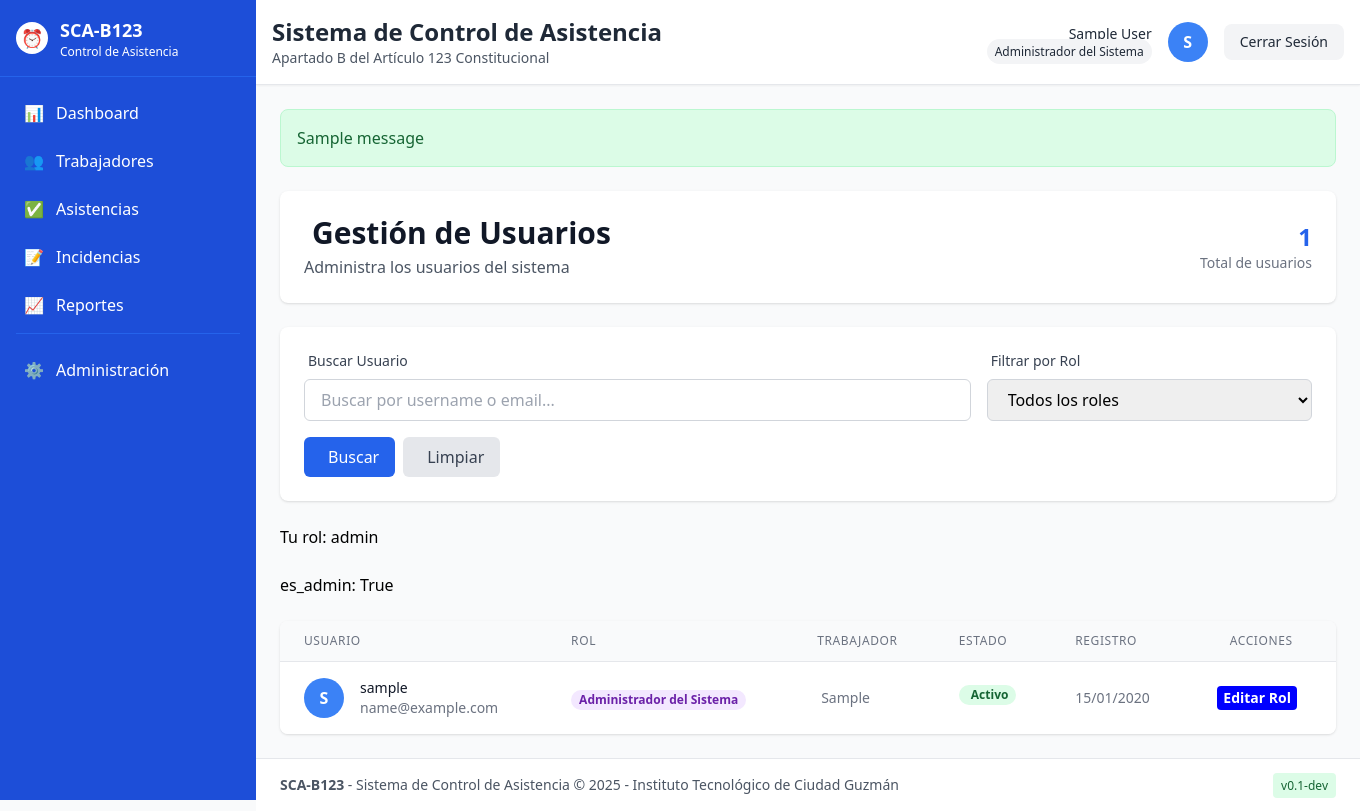
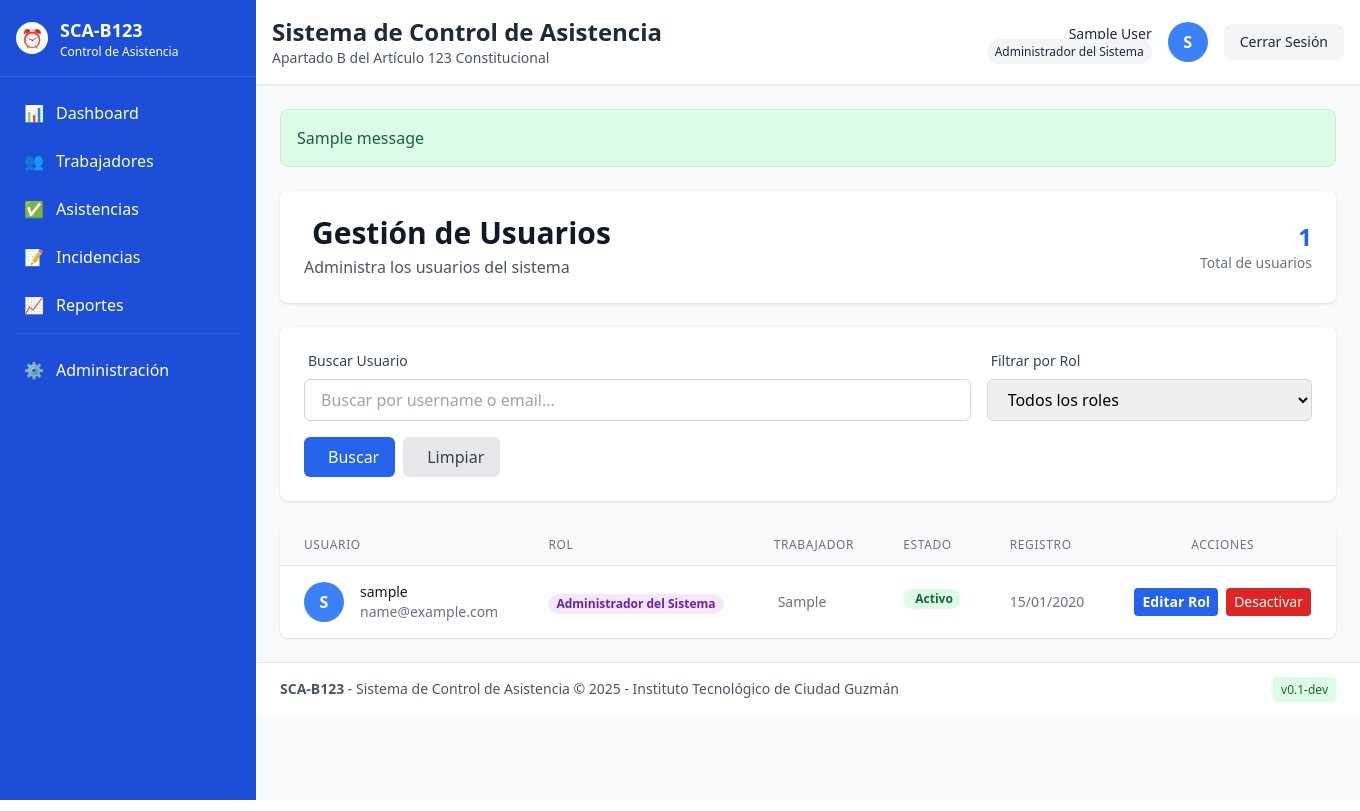
Before and after one commit to JulisesSources/Django-allauth-Colaborativo, a Django app: page /accounts/usuarios/ in a window 1360 px wide. Run offline with Django 5.2, Linux system fonts and the light colour scheme; a user stored in the database is signed in; tables that the repository leaves empty hold one stand-in row (values such as "Sample post"); one stand-in notice (Sample message) is shown; some libraries are stand-ins or nearby versions.

Commit message:
fix: ajustar vistas y plantilla de usuarios para reflejar cambios en permisosy perfil

```diff
--- a/apps/accounts/views.py
+++ b/apps/accounts/views.py
@@ -63,7 +63,7 @@ def lista_usuarios(request):
     query = request.GET.get('q', '')
     rol_filtro = request.GET.get('rol', '')
 
-    usuarios = User.objects.select_related('perfil').filter(is_active=True)
+    usuarios = User.objects.select_related('perfil').all()
 
     if query:
         usuarios = usuarios.filter(
--- a/templates/account/lista_usuarios.html
+++ b/templates/account/lista_usuarios.html
@@ -68,10 +68,6 @@
             </div>
         </form>
     </div>
-
-    <!-- TEST: mostrar rol y es_admin -->
-    <p>Tu rol: {{ request.user.perfil.rol }}</p>
-    <p>es_admin: {{ es_admin }}</p>
 
     <!-- Tabla de Usuarios -->
     <div class="bg-white shadow rounded-lg overflow-hidden">
@@ -154,33 +150,33 @@
                         <td class="px-6 py-4 whitespace-nowrap text-center text-sm font-medium">
                             <div class="flex items-center justify-center space-x-2">
                                 {% if es_admin %}
-                                <!-- Botón de editar rol visible -->
+                                <!-- Botón de editar rol -->
                                 <a href="{% url 'accounts:asignar_rol' usuario.id %}"
-                                   style="color:white; font-weight:bold; background:blue; padding:2px 6px; border-radius:4px;"
+                                   class="px-2 py-1 text-white font-bold bg-blue-600 rounded hover:bg-blue-700"
                                    title="Editar rol">
                                     Editar Rol
                                 </a>
-                                {% endif %}
-
+                                <!-- Botón activar/desactivar -->
                                 {% if usuario.is_active %}
                                 <form method="post" action="{% url 'accounts:desactivar_usuario' usuario.id %}" class="inline">
                                     {% csrf_token %}
                                     <button type="submit"
-                                            class="text-red-600 hover:text-red-900"
+                                            class="px-2 py-1 text-white bg-red-600 rounded hover:bg-red-700"
                                             title="Desactivar usuario"
                                             onclick="return confirm('¿Estás seguro de desactivar este usuario?')">
-                                        <i class="fas fa-user-slash"></i>
+                                        Desactivar
                                     </button>
                                 </form>
                                 {% else %}
                                 <form method="post" action="{% url 'accounts:activar_usuario' usuario.id %}" class="inline">
                                     {% csrf_token %}
                                     <button type="submit"
-                                            class="text-green-600 hover:text-green-900"
+                                            class="px-2 py-1 text-white bg-green-600 rounded hover:bg-green-700"
                                             title="Activar usuario">
-                                        <i class="fas fa-user-check"></i>
+                                        Activar
                                     </button>
                                 </form>
+                                {% endif %}
                                 {% endif %}
                             </div>
                         </td>
@@ -203,3 +199,36 @@
     </div>
 </div>
 {% endblock %}
+
+{% block extra_js %}
+<!-- Toast de mensajes -->
+<div id="toast-container" class="fixed top-4 right-4 space-y-2 z-50"></div>
+
+<script>
+    const toastContainer = document.getElementById('toast-container');
+
+    {% if messages %}
+        {% for message in messages %}
+            const msgDiv = document.createElement('div');
+            msgDiv.className = "px-4 py-2 rounded shadow text-white font-medium text-sm transition-all duration-300";
+
+            {% if message.tags == 'success' %}
+                msgDiv.classList.add('bg-green-500');
+            {% elif message.tags == 'error' %}
+                msgDiv.classList.add('bg-red-500');
+            {% else %}
+                msgDiv.classList.add('bg-gray-500');
+            {% endif %}
+
+            msgDiv.textContent = "{{ message }}";
+            toastContainer.appendChild(msgDiv);
+
+            // Desaparecer después de 3s
+            setTimeout(() => {
+                msgDiv.classList.add('opacity-0');
+                setTimeout(() => msgDiv.remove(), 300);
+            }, 3000);
+        {% endfor %}
+    {% endif %}
+</script>
+{% endblock %}
```
